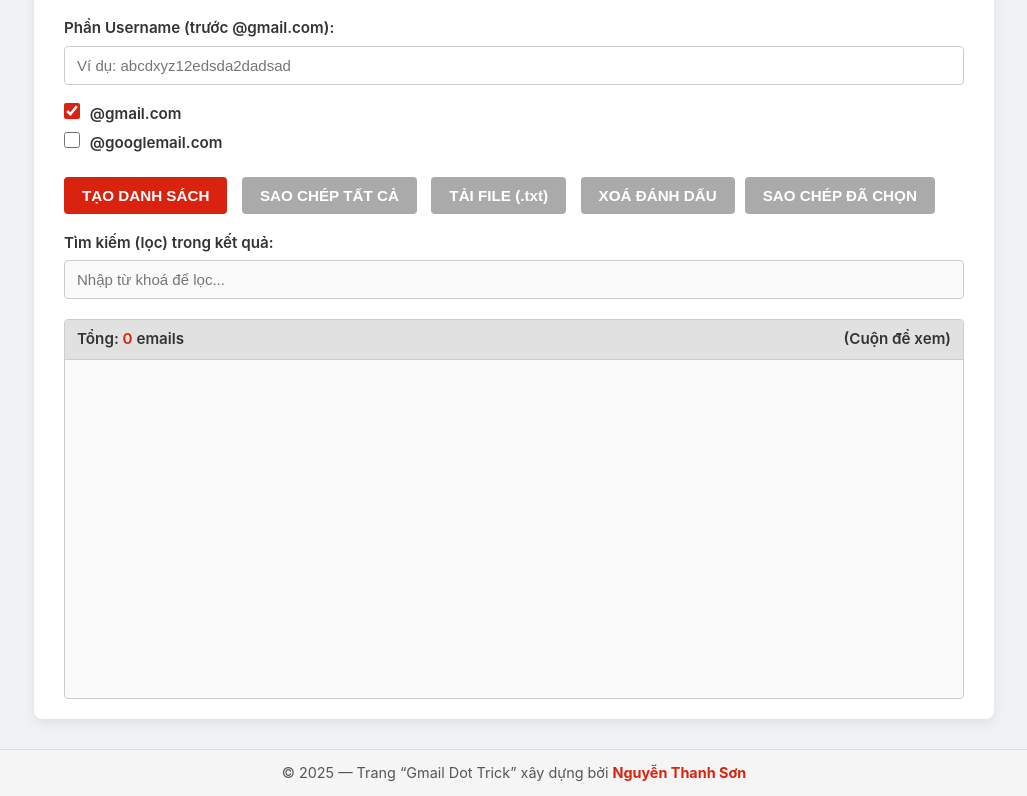
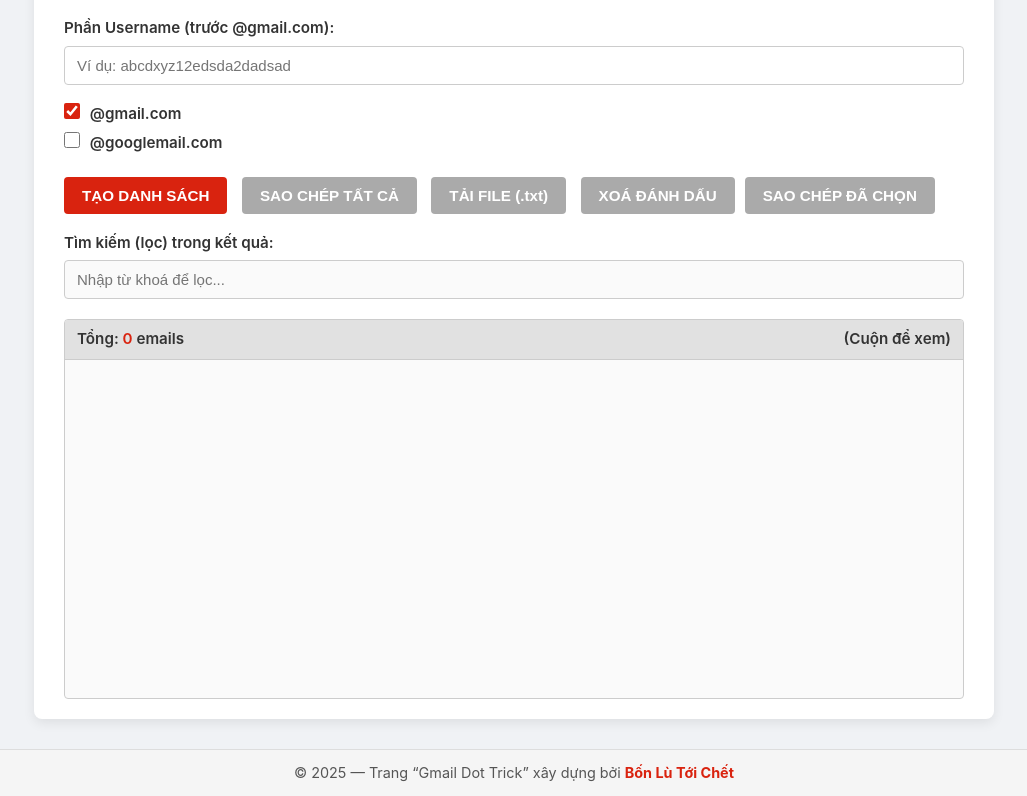
Before and after one commit to sondongian/gmail-dot-trick, a plain HTML site: page index.html in a window 1280 px wide. Shown: the part 116-912 px from the top of the page, without its empty margins (126-1153 px from the left). Drawn offline with nearby package versions, Linux system fonts and the light colour scheme.

Commit message:
Update index.html

```diff
--- a/index.html
+++ b/index.html
@@ -398,7 +398,7 @@ body.dark .footer-content strong {
   <!-- ====== FOOTER – Chữ ký ====== -->
   <footer class="footer">
     <div class="footer-content">
-      © 2025 — Trang “Gmail Dot Trick” xây dựng bởi <strong>Nguyễn Thanh Sơn</strong>
+      © 2025 — Trang “Gmail Dot Trick” xây dựng bởi <strong>Bốn Lù Tới Chết</strong>
     </div>
   </footer>
 </body>
```
